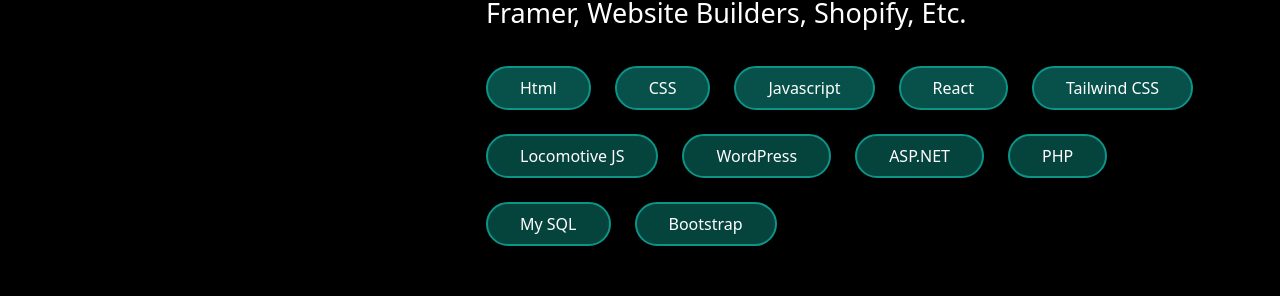
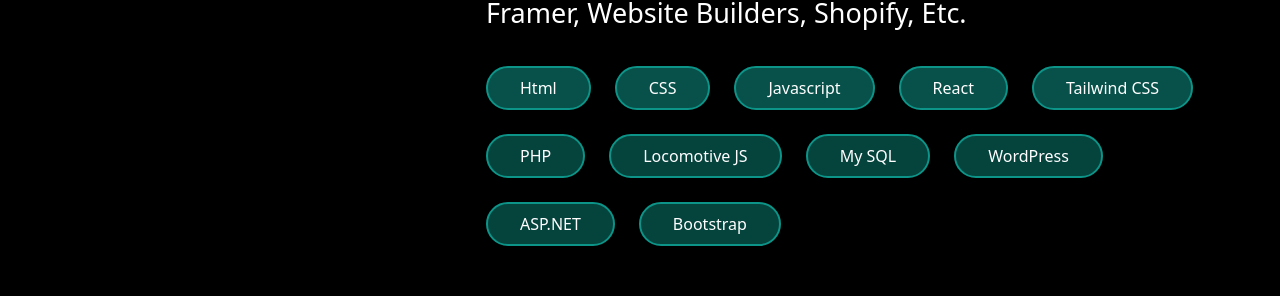
Before and after one commit to jaybhatade/portfolio, a React (Vite) app: page / in a window 1280 px wide. Shown: the part 1694-1990 px from the top of the page. Built offline with nearby package versions, Linux system fonts and the light colour scheme.

Commit message:
Final Producation

```diff
--- a/src/App.jsx
+++ b/src/App.jsx
@@ -1,4 +1,5 @@
 import React, { useState } from "react";
+import { Scrollbars } from 'react-custom-scrollbars';
 import Navigation from "./Components/Navigation";
 import HeroSection from "./Components/hero-section";
 import AboutScroll from "./Components/about-scroll";
@@ -9,23 +10,21 @@
 
 function App() {
   return (
-    <div className="selection:text-white selection:bg-teal-600">
-
+    <div className=" selection:text-white selection:bg-teal-600">
+      {/* <Scrollbars
+        style={{ width: "100%", height: "f" }}
+        renderThumbVertical={() => <div style={{ backgroundColor: 'rgb(13 148 136)', borderRadius: "25px", zIndex: 99999, position: "relative",cursor: "grab", right:"10px", border:"black 2px solid", width: "12px"}} />}
+      > */}
 
         <Navigation />
-
         <HeroSection />
-
         <AboutScroll />
-
         <Stack />
-
         <Projects />
-
         <ContactSection />
-
         <FooterSection />
 
+      {/* </Scrollbars> */}
     </div>
   );
 }
--- a/src/Components/Stack.jsx
+++ b/src/Components/Stack.jsx
@@ -22,11 +22,11 @@
             <h2 className="py-2 px-8 bg-teal-600/55 border-2 border-teal-600 rounded-full hover:bg-teal-600 transtion-all duration-300 ease-in-out">Javascript</h2>
             <h2 className="py-2 px-8 bg-teal-600/55 border-2 border-teal-600 rounded-full hover:bg-teal-600 transtion-all duration-300 ease-in-out">React</h2>
             <h2 className="py-2 px-8 bg-teal-600/55 border-2 border-teal-600 rounded-full hover:bg-teal-600 transtion-all duration-300 ease-in-out">Tailwind CSS</h2>
+            <h2 className="py-2 px-8 bg-teal-600/45 border-2 border-teal-600 rounded-full hover:bg-teal-600 transtion-all duration-300 ease-in-out">PHP</h2>
             <h2 className="py-2 px-8 bg-teal-600/45 border-2 border-teal-600 rounded-full hover:bg-teal-600 transtion-all duration-300 ease-in-out">Locomotive JS</h2>
+            <h2 className="py-2 px-8 bg-teal-600/45 border-2 border-teal-600 rounded-full hover:bg-teal-600 transtion-all duration-300 ease-in-out">My SQL</h2>
             <h2 className="py-2 px-8 bg-teal-600/45 border-2 border-teal-600 rounded-full hover:bg-teal-600 transtion-all duration-300 ease-in-out">WordPress</h2>
             <h2 className="py-2 px-8 bg-teal-600/45 border-2 border-teal-600 rounded-full hover:bg-teal-600 transtion-all duration-300 ease-in-out">ASP.NET</h2>
-            <h2 className="py-2 px-8 bg-teal-600/45 border-2 border-teal-600 rounded-full hover:bg-teal-600 transtion-all duration-300 ease-in-out">PHP</h2>
-            <h2 className="py-2 px-8 bg-teal-600/45 border-2 border-teal-600 rounded-full hover:bg-teal-600 transtion-all duration-300 ease-in-out">My SQL</h2>
             <h2 className="py-2 px-8 bg-teal-600/45 border-2 border-teal-600 rounded-full hover:bg-teal-600 transtion-all duration-300 ease-in-out">Bootstrap</h2>
             </div>
 
```
Lines whose indentation alone changed are shown as unchanged.
